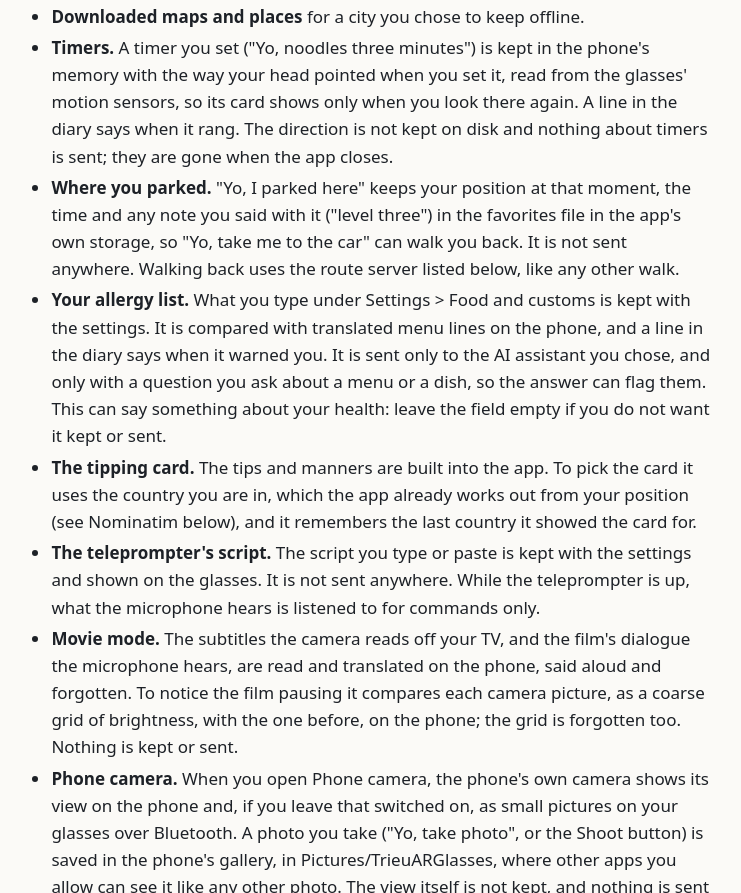
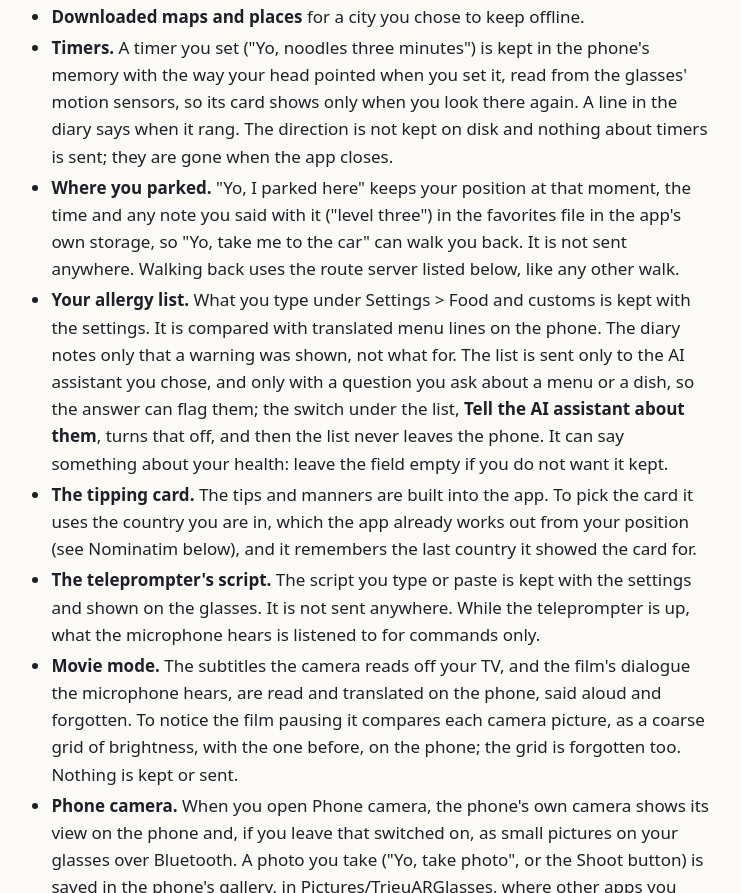
Before and after one commit to erehtolleh/erehtolleh.github.io, a plain HTML site: page privacy/index.html in a window 1280 px wide. Shown: the part 1317-2210 px from the top of the page, without its empty margins (245-986 px from the left). Drawn offline with Linux system fonts and the light colour scheme.

Commit message:
Privacy policy for 0.36.1: the allergy list's switch, and what the diary notes
Co-Authored-By: Claude <noreply@anthropic.com>

```diff
--- a/privacy/index.html
+++ b/privacy/index.html
@@ -54,7 +54,7 @@
 <main>
 
 <h1>Trieu AR Glasses privacy policy</h1>
-<p class="meta">Last updated 18 November 2026, for version 0.36.0 of the Android app.</p>
+<p class="meta">Last updated 18 November 2026, for version 0.36.1 of the Android app.</p>
 
 <p>Trieu AR Glasses is a phone app that works with Everysight Maverick glasses. It translates what
 you see and hear, helps you find your way, and shows things like the time and your steps on the
@@ -101,10 +101,11 @@ your data, email <a href="mailto:jtplanet@gmail.com">jtplanet@gmail.com</a>.</p>
       to the car" can walk you back. It is not sent anywhere. Walking back uses the route server listed below,
       like any other walk.</li>
   <li><strong>Your allergy list.</strong> What you type under Settings &gt; Food and customs is kept with the
-      settings. It is compared with translated menu lines on the phone, and a line in the diary says when it
-      warned you. It is sent only to the AI assistant you chose, and only with a question you ask about a menu
-      or a dish, so the answer can flag them. This can say something about your health: leave the field empty
-      if you do not want it kept or sent.</li>
+      settings. It is compared with translated menu lines on the phone. The diary notes only that a warning was
+      shown, not what for. The list is sent only to the AI assistant you chose, and only with a question you ask
+      about a menu or a dish, so the answer can flag them; the switch under the list, <strong>Tell the AI assistant
+      about them</strong>, turns that off, and then the list never leaves the phone. It can say something about
+      your health: leave the field empty if you do not want it kept.</li>
   <li><strong>The tipping card.</strong> The tips and manners are built into the app. To pick the card it uses the
       country you are in, which the app already works out from your position (see Nominatim below), and it
       remembers the last country it showed the card for.</li>
@@ -211,7 +212,7 @@ phone's internet address when it is contacted. Each has its own privacy policy.<
 (<code>generativelanguage.googleapis.com</code>) or <strong>OpenAI ChatGPT</strong> (<code>api.openai.com</code>).
 The assistant gets the text of your question. For "what am I looking at" it also gets a picture from the
 glasses' camera, and for questions about what is near you, your position. A question about a menu or a dish
-also carries your allergy list, when you have typed one. "How much do I tip" is answered from the app itself;
+also carries your allergy list, when you have typed one and left its switch on. "How much do I tip" is answered from the app itself;
 only in a country the app has no card for does it go to the assistant, with your position. If you turn on
 <strong>Identify what I look at by itself</strong> (off unless you turn it on), a picture goes to the assistant each
 time your eyes rest on something for two seconds. The assistant may search the web
```
